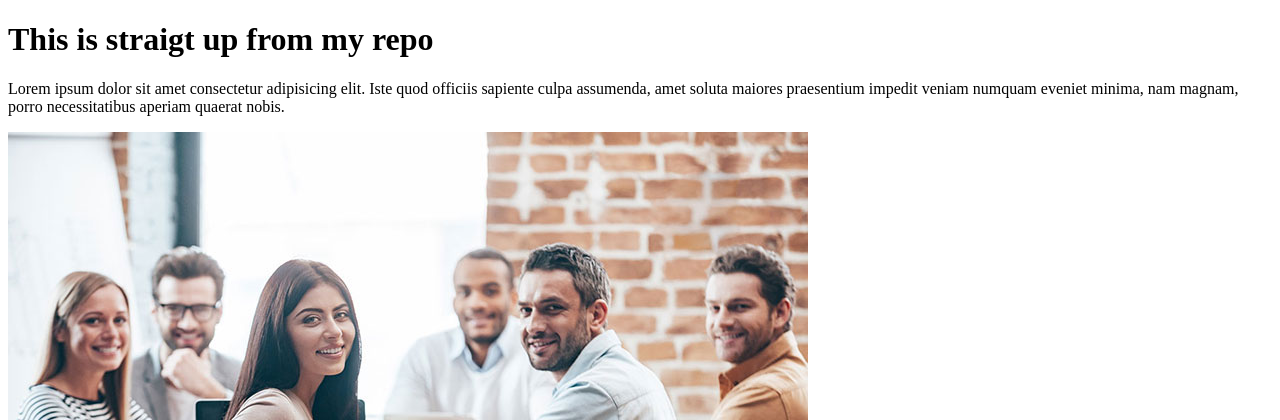
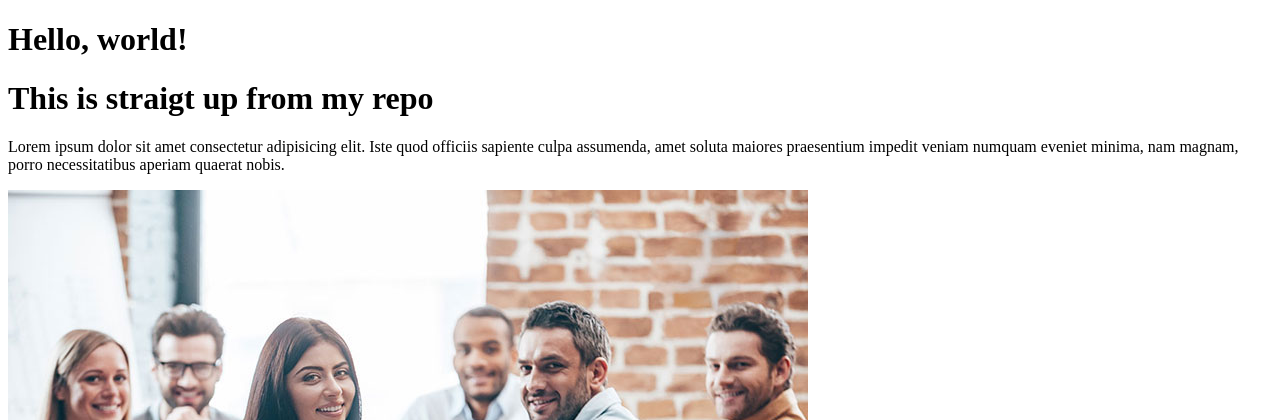
Before and after one commit to stuartelimu/memorial-hall, a Django app: page / in a window 1280 px wide. Shown: the top 420 px of the page. Run offline with Django 3.2, Linux system fonts and the light colour scheme.

Commit message:
add hello world

```diff
--- a/templates/index.html
+++ b/templates/index.html
@@ -11,6 +11,7 @@
     <title>Cloudinary Static files</title>
 </head>
 <body>
+    <h1>Hello, world!</h1>
     <h1>This is straigt up from my repo</h1>
     <p>Lorem ipsum dolor sit amet consectetur adipisicing elit. Iste quod officiis sapiente culpa assumenda, amet soluta maiores praesentium impedit veniam numquam eveniet minima, nam magnam, porro necessitatibus aperiam quaerat nobis.</p>
     <img src="{% static 'images/1.jpg' %}" alt="" srcset="">
```
